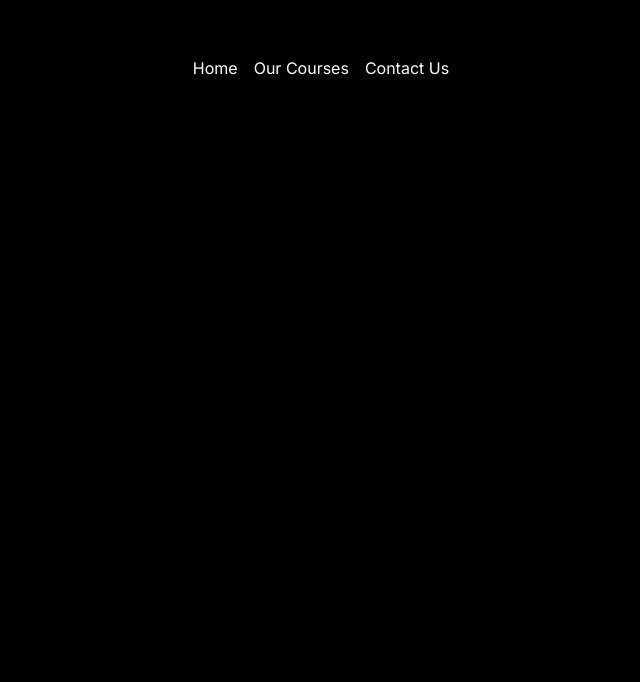
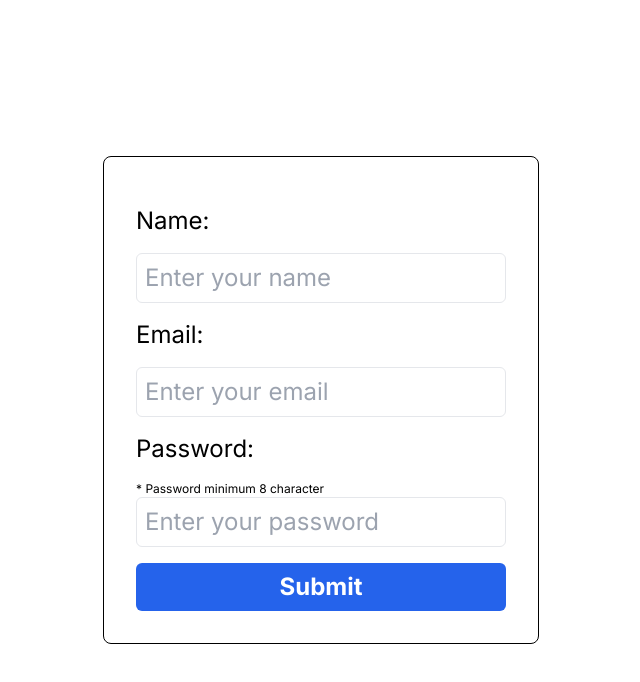
Before and after one commit to kksharma2101/nextjs-project, a Next.js app: page /signup in a window 1280 px wide. Shown: the top 682 px of the page, without its empty margins (319-959 px from the left). Built offline with nearby package versions, Linux system fonts and the light colour scheme.

Commit message:
i have complete signup page ui

```diff
--- a/src/app/api/users/signup/router.ts
+++ b/src/app/api/users/signup/router.ts
@@ -24,7 +24,7 @@ export async function POST(reqest: NextRequest) {
             userName,
             email,
             password: passwordHash
-        })
+        });
 
         const saveUser = await addUser.save();
         console.log(saveUser);
@@ -36,11 +36,11 @@ export async function POST(reqest: NextRequest) {
             status: 404,
             message: "User registerd successfully",
             saveUser
-        })
+        });
 
 
 
     } catch (error) {
         return NextResponse.json({ error: "Something went wrong in signup" }, { status: 404 })
     }
-}
+};
--- a/src/app/layout.tsx
+++ b/src/app/layout.tsx
@@ -1,7 +1,8 @@
 import type { Metadata } from "next";
 import { Inter } from "next/font/google";
 import "./globals.css";
-import { Navbar } from "@/components/Navbar";
+// import Signup from "@/app/signup/page";
+// import { Navbar } from "@/components/Navbar";
 
 const inter = Inter({ subsets: ["latin"] });
 
@@ -18,7 +19,8 @@ export default function RootLayout({
   return (
     <html lang="en" style={{ backgroundColor: "#000" }}>
       <body className={inter.className}>
-        <Navbar />
+        {/* <Navbar /> */}
+        {/* <Signup /> */}
         {children}
       </body>
     </html>
--- a/src/app/login/page.tsx
+++ b/src/app/login/page.tsx
@@ -2,7 +2,7 @@ import React from 'react'
 
 const page = () => {
     return (
-        <div>page</div>
+        <div className='text-white'>page</div>
     )
 }
 
--- a/src/app/page.tsx
+++ b/src/app/page.tsx
@@ -6,10 +6,12 @@ import { OurAchievements } from "@/components/OurAchievements";
 import { UpcomingCourses } from "@/components/UpcomingCourses";
 import { WhyChooseMe } from "@/components/WhyChooseMe";
 import { Footer } from "@/components/Footer"
+import { Navbar } from "@/components/Navbar";
 
 export default function Home() {
   return (
     <main className="min-h-screen bg-black/[0.96] antialiased bg-grid-white/[0.02]">
+      <Navbar />
       <HeroSection />
       <FeaturedCourses />
       <WhyChooseMe />
--- a/src/app/signup/page.tsx
+++ b/src/app/signup/page.tsx
@@ -1,9 +1,48 @@
-import React from 'react'
+'use client'
 
-const page = () => {
+import React, { FormEvent, FormEventHandler, useState } from 'react'
+
+const Signup = () => {
+    const [inputText, setInputText] = useState('');
+
+    const handleSignupForm = (e: FormEvent) => {
+        e.preventDefault()
+    }
+
     return (
-        <div>page</div>
+        <div className='h-screen w-full bg-white flex items-center justify-center'>
+            <form onSubmit={handleSignupForm}>
+                <div
+                    className="flex flex-col items-start justify-start sm:p-8 sm:border border-black text-xl md:text-2xl rounded-lg">
+                    <label className='my-4'>Name:</label>
+                    <input type="name"
+                        // value="name"
+                        placeholder='Enter your name'
+                        className='p-2 rounded-md border border-1'
+                        onChange={(e) => setInputText(e.target.value)}
+                    />
+                    <label className='my-4'>Email:</label>
+                    <input type="email"
+                        // value="email"
+                        placeholder='Enter your email'
+                        className='p-2 rounded-md border border-1 '
+                        onChange={(e) => setInputText(e.target.value)}
+                    />
+                    <label className='my-4'>Password:</label>
+                    <span className='text-xs'>* Password minimum 8 character</span>
+                    <input type="password"
+                        // value="password"
+                        placeholder='Enter your password'
+                        className='p-2 rounded-md border border-1 '
+                        onChange={(e) => setInputText(e.target.value)}
+                    />
+                    <button
+                        type='submit'
+                        className="w-full bg-blue-600 p-2 rounded-md mt-4 text-white font-bold text-2xl">Submit</button>
+                </div>
+            </form>
+        </div>
     )
 }
 
-export default page;
+export default Signup;
```
Also changed, not shown: src/dbConfig/dbConfig.ts (indentation only), 1 other file (tests, documents, lock files or other folders).
